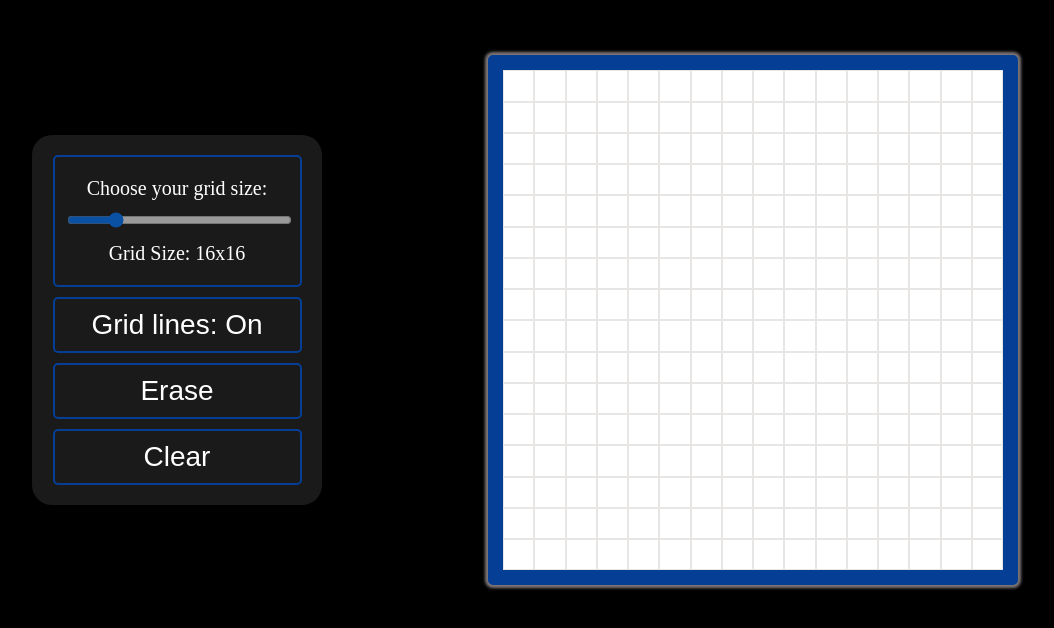
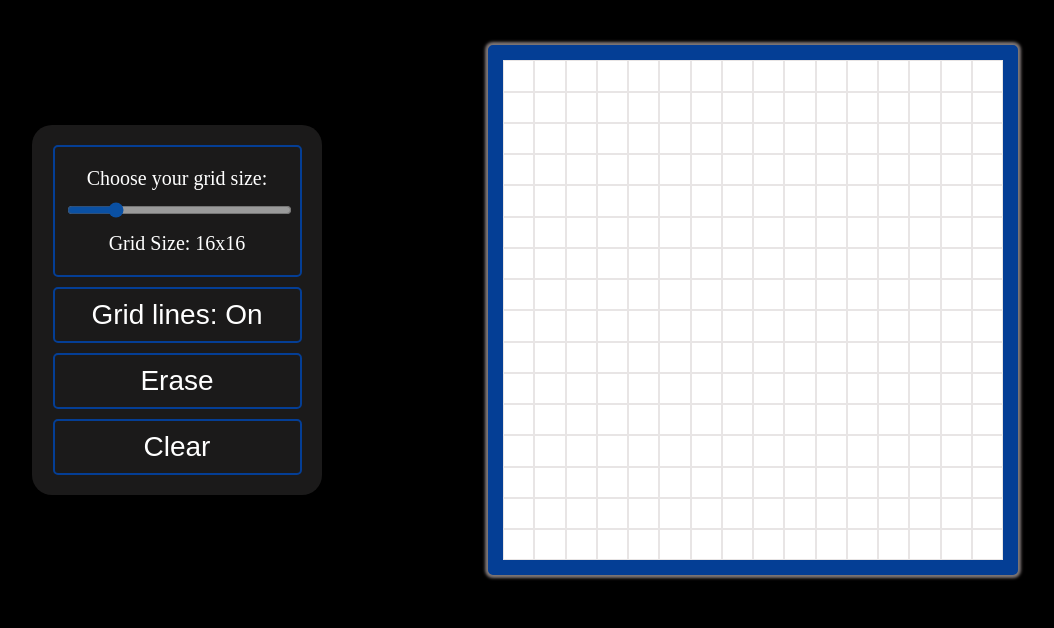
Before and after one commit to maxajburrows/Etch-a-Sketch, a plain HTML site: page index.html in a window 1280 px wide. Shown: the part 134-762 px from the top of the page, without its empty margins (115-1169 px from the left). Drawn offline with Linux system fonts and the light colour scheme.

Commit message:
Improve layout

```diff
--- a/style.css
+++ b/style.css
@@ -6,7 +6,7 @@
     background-color: white;
     border-radius: 5px;
     box-shadow: 0 0 3px 3px rgb(128, 120, 120);
-    margin: 10px;
+    margin: 0px 10px 0px 10px;
 }
 
 .square {
@@ -23,15 +23,15 @@ button.eraseOn {
 }
 
 body {
-    display: grid;
-    place-items: center;
+    display: flex;
+    flex-direction: column;
+    align-items: center;
+    justify-content: center;
     background-color: rgb(0, 0, 0);
-    grid-template-rows: 1fr 8fr;
     margin: 0px;
 }
 
 .flexContain {
-    align-self: start;
     display: flex;
     justify-content: space-around;
     width: 90%;
@@ -42,8 +42,6 @@ h1 {
     font-size: 72px;
     font-weight: bold;
     color: white;
-    grid-row: 1;
-    grid-column: 1 / -1;
 }
 
 .controls {
```
